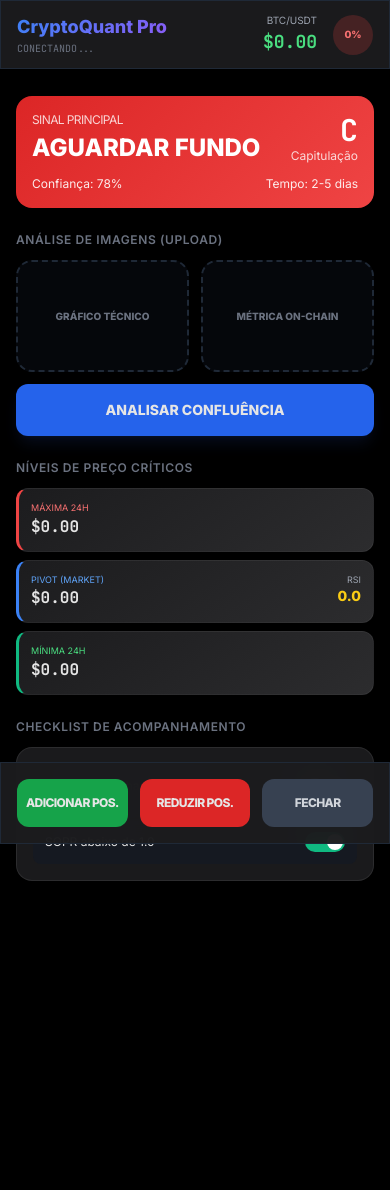
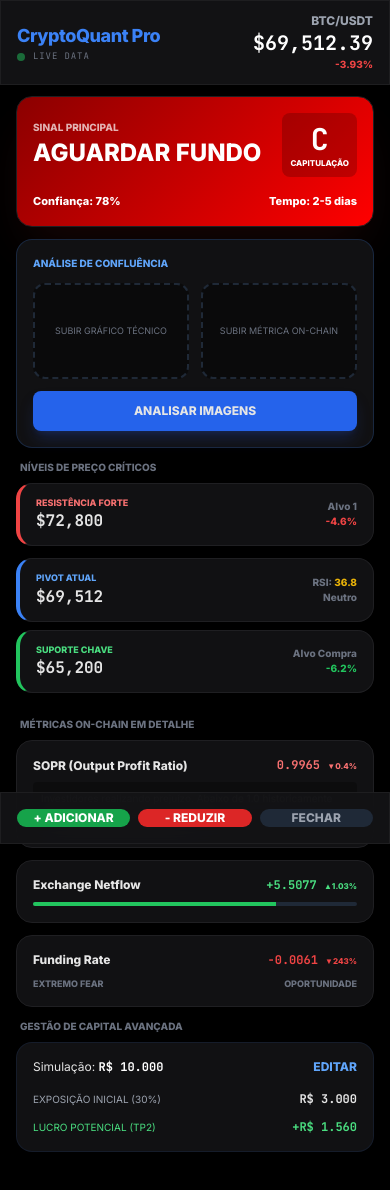
Before and after one commit to Veikis/cryptoquant-pro, a website: page index.html in a window 390 px wide. Before the commit the page ends 1101 px from the top, so only its background shows below. Drawn offline with nearby package versions, Linux system fonts and the light colour scheme.

Commit message:
Update index.html

```diff
--- a/index.html
+++ b/index.html
@@ -3,213 +3,194 @@
 <head>
     <meta charset="UTF-8">
     <meta name="viewport" content="width=device-width, initial-scale=1.0, maximum-scale=1.0, user-scalable=no, viewport-fit=cover">
-    <meta name="apple-mobile-web-app-capable" content="yes">
-    <meta name="apple-mobile-web-app-status-bar-style" content="black-translucent">
-    <title>CryptoQuant Pro Trader</title>
+    <title>CryptoQuant Pro Analytics</title>
     <script src="https://cdn.tailwindcss.com"></script>
     <link href="https://fonts.googleapis.com/css2?family=JetBrains+Mono:wght@400;700&family=Inter:wght@300;400;600;800&display=swap" rel="stylesheet">
     <style>
         * { font-family: 'Inter', sans-serif; -webkit-tap-highlight-color: transparent; }
         .mono { font-family: 'JetBrains Mono', monospace; }
-        body { background: #0a0a0a; color: #e5e5e5; padding-top: env(safe-area-inset-top); padding-bottom: 100px; overscroll-behavior: none; }
-        .glass { background: rgba(28, 28, 30, 0.95); backdrop-filter: blur(20px); border: 1px solid rgba(255, 255, 255, 0.08); }
-        .gradient-text { background: linear-gradient(135deg, #3b82f6 0%, #8b5cf6 100%); -webkit-background-clip: text; -webkit-text-fill-color: transparent; }
-        .signal-sell { background: linear-gradient(135deg, #dc2626 0%, #ef4444 100%); }
-        .signal-buy { background: linear-gradient(135deg, #059669 0%, #10b981 100%); }
-        .metric-card { background: linear-gradient(145deg, #1c1c1e 0%, #2c2c2e 100%); border: 1px solid rgba(255, 255, 255, 0.05); }
-        .level-support { border-left: 3px solid #10b981; }
-        .level-resistance { border-left: 3px solid #ef4444; }
-        .level-pivot { border-left: 3px solid #3b82f6; }
-        .ios-switch { width: 40px; height: 20px; background: #333; border-radius: 20px; position: relative; transition: 0.3s; }
-        .ios-switch.active { background: #10b981; }
-        .ios-switch::after { content: ''; width: 16px; height: 16px; background: white; border-radius: 50%; position: absolute; top: 2px; left: 2px; transition: 0.3s; }
-        .ios-switch.active::after { left: 22px; }
-        .hidden { display: none !important; }
+        body { background: #000; color: #e5e5e5; padding-bottom: 100px; }
+        .glass { background: rgba(20, 20, 22, 0.95); backdrop-filter: blur(20px); border: 1px solid rgba(255, 255, 255, 0.05); }
+        .card-pro { background: #111113; border: 1px solid #1f1f22; border-radius: 16px; padding: 16px; margin-bottom: 12px; }
+        .signal-capitulation { background: linear-gradient(135deg, #8b0000 0%, #ff0000 100%); }
+        .status-pill { padding: 2px 8px; border-radius: 4px; font-size: 10px; font-weight: bold; text-transform: uppercase; }
+        .btn-action { flex: 1; py: 14px; border-radius: 12px; font-weight: 800; font-size: 12px; text-transform: uppercase; }
+        .input-upload { display: none; }
+        .animate-pulse-slow { animation: pulse 3s cubic-bezier(0.4, 0, 0.6, 1) infinite; }
+        @keyframes pulse { 0%, 100% { opacity: 1; } 50% { opacity: .5; } }
     </style>
 </head>
-<body class="min-h-screen bg-black">
+<body class="safe-top">
 
-    <header class="fixed top-0 left-0 right-0 z-50 glass border-b border-gray-800 safe-top">
-        <div class="flex justify-between items-center px-4 py-3">
+    <header class="fixed top-0 left-0 right-0 z-50 glass border-b border-white/5 px-4 py-3 flex justify-between items-center">
         <div>
-                <h1 class="text-lg font-bold gradient-text">CryptoQuant Pro</h1>
-                <p id="last-update" class="text-[10px] text-gray-500 mono">CONECTANDO...</p>
-            </div>
+            <h1 class="text-blue-500 font-extrabold text-lg tracking-tight">CryptoQuant Pro</h1>
             <div class="flex items-center space-x-2">
-                <div class="text-right mr-2">
-                    <div class="text-[10px] text-gray-400">BTC/USDT</div>
-                    <div id="btc-price" class="text-lg font-bold mono text-green-400">$0.00</div>
-                </div>
-                <div id="price-change-pill" class="w-10 h-10 rounded-full bg-red-500/20 flex items-center justify-center">
-                    <span id="price-change" class="text-red-400 font-bold text-[10px]">0%</span>
+                <span class="w-2 h-2 bg-green-500 rounded-full animate-pulse"></span>
+                <span id="update-time" class="text-[9px] text-gray-500 mono uppercase tracking-widest">LIVE DATA</span>
             </div>
         </div>
+        <div class="text-right">
+            <div class="text-xs text-gray-400 font-bold">BTC/USDT</div>
+            <div id="btc-price" class="text-xl font-black mono text-white">$69,512.39</div>
+            <div id="btc-change" class="text-[10px] font-bold text-red-500">-3.93%</div>
         </div>
     </header>
 
-    <main class="pt-24 pb-24 px-4 max-w-lg mx-auto">
+    <main class="pt-24 px-4 max-w-lg mx-auto">
 
-        <div id="signal-card" class="mb-6 p-4 rounded-2xl signal-sell text-white shadow-lg">
-            <div class="flex justify-between items-start mb-3">
+        <div class="card-pro signal-capitulation text-white shadow-2xl shadow-red-900/20">
+            <div class="flex justify-between items-start mb-4">
                 <div>
-                    <div class="text-xs opacity-80 mb-1 uppercase tracking-tighter">Sinal Principal</div>
-                    <div id="signal-text" class="text-2xl font-bold">AGUARDAR FUNDO</div>
+                    <span class="text-[10px] uppercase opacity-70 font-bold">Sinal Principal</span>
+                    <h2 class="text-2xl font-black">AGUARDAR FUNDO</h2>
                 </div>
-                <div class="text-right">
-                    <div id="signal-letter" class="text-3xl font-bold mono">C</div>
-                    <div id="signal-desc" class="text-xs opacity-80">Capitulação</div>
+                <div class="text-center bg-black/20 p-2 rounded-lg min-w-[50px]">
+                    <span class="text-3xl font-black mono">C</span>
+                    <div class="text-[8px] uppercase font-bold">Capitulação</div>
                 </div>
             </div>
-            <div class="flex justify-between text-xs opacity-90">
-                <span id="confianca">Confiança: 78%</span>
+            <div class="flex justify-between text-[11px] font-bold">
+                <span>Confiança: 78%</span>
                 <span>Tempo: 2-5 dias</span>
             </div>
         </div>
 
-        <div class="mb-6">
-            <h3 class="text-xs font-semibold text-gray-500 mb-3 uppercase tracking-wider">Análise de Imagens (Upload)</h3>
-            <div class="grid grid-cols-2 gap-3">
-                <div class="h-28 border-2 border-dashed border-gray-800 rounded-2xl flex flex-col items-center justify-center bg-gray-900/30 relative overflow-hidden" onclick="document.getElementById('img-chart').click()">
-                    <input type="file" id="img-chart" class="hidden" accept="image/*" onchange="previewImg(this, 'preview-1', 'label-1')">
-                    <span id="label-1" class="text-[10px] text-gray-500 font-bold">GRÁFICO TÉCNICO</span>
-                    <img id="preview-1" class="hidden absolute inset-0 w-full h-full object-cover">
+        <div class="card-pro border-blue-500/20">
+            <h3 class="text-[10px] font-bold text-blue-400 uppercase mb-3">Análise de Confluência</h3>
+            <div class="grid grid-cols-2 gap-3 mb-3">
+                <div class="h-24 border-2 border-dashed border-gray-800 rounded-xl flex flex-col items-center justify-center bg-black/40 relative overflow-hidden" onclick="document.getElementById('f1').click()">
+                    <input type="file" id="f1" class="input-upload" accept="image/*" onchange="preview(this, 'p1', 'l1')">
+                    <span id="l1" class="text-[9px] text-gray-500 text-center px-2">SUBIR GRÁFICO TÉCNICO</span>
+                    <img id="p1" class="hidden absolute inset-0 w-full h-full object-cover">
                 </div>
-                <div class="h-28 border-2 border-dashed border-gray-800 rounded-2xl flex flex-col items-center justify-center bg-gray-900/30 relative overflow-hidden" onclick="document.getElementById('img-onchain').click()">
-                    <input type="file" id="img-onchain" class="hidden" accept="image/*" onchange="previewImg(this, 'preview-2', 'label-2')">
-                    <span id="label-2" class="text-[10px] text-gray-500 font-bold">MÉTRICA ON-CHAIN</span>
-                    <img id="preview-2" class="hidden absolute inset-0 w-full h-full object-cover">
+                <div class="h-24 border-2 border-dashed border-gray-800 rounded-xl flex flex-col items-center justify-center bg-black/40 relative overflow-hidden" onclick="document.getElementById('f2').click()">
+                    <input type="file" id="f2" class="input-upload" accept="image/*" onchange="preview(this, 'p2', 'l2')">
+                    <span id="l2" class="text-[9px] text-gray-500 text-center px-2">SUBIR MÉTRICA ON-CHAIN</span>
+                    <img id="p2" class="hidden absolute inset-0 w-full h-full object-cover">
                 </div>
             </div>
-            <button onclick="processConfluence()" class="w-full mt-3 bg-blue-600 hover:bg-blue-500 py-4 rounded-xl font-black text-sm transition-all active:scale-95 shadow-lg shadow-blue-900/20 uppercase">
-                Analisar Confluência
-            </button>
+            <button onclick="gerarPlano()" class="w-full bg-blue-600 py-3 rounded-lg text-xs font-black uppercase shadow-lg shadow-blue-900/40">Analisar Imagens</button>
         </div>
 
-        <div id="trade-plan" class="hidden animate-fade-in">
-            <h3 class="text-xs font-semibold text-gray-500 mb-3 uppercase tracking-wider">Plano de Trade Detalhado</h3>
-            <div class="glass rounded-2xl p-4 border border-blue-500/30 mb-6">
-                <div class="flex justify-between items-center mb-4 pb-3 border-b border-gray-800">
-                    <span class="text-sm font-semibold text-blue-400 uppercase">Setup: Recuperação</span>
-                    <span class="text-[10px] bg-blue-500/20 text-blue-400 px-2 py-1 rounded">Swing Trade</span>
+        <h3 class="text-[10px] font-bold text-gray-500 uppercase mb-2 ml-1">Níveis de Preço Críticos</h3>
+        <div class="space-y-2 mb-6">
+            <div class="card-pro border-l-4 border-l-red-500 flex justify-between items-center py-3">
+                <div>
+                    <div class="text-[9px] text-red-400 font-bold uppercase">Resistência Forte</div>
+                    <div class="text-md font-bold mono">$72,800</div>
                 </div>
-                <div class="space-y-4">
+                <div class="text-right text-[10px] text-gray-500 font-bold">Alvo 1 <br> <span class="text-red-500">-4.6%</span></div>
+            </div>
+            <div class="card-pro border-l-4 border-l-blue-500 flex justify-between items-center py-3">
                 <div>
-                        <div class="flex justify-between mb-2 text-[10px] text-gray-400 uppercase">Zona de Compra Sugerida</div>
-                        <div class="bg-green-500/10 p-3 rounded-lg border border-green-500/30">
-                            <div id="entry-price" class="text-lg font-bold mono text-green-400">$0.00</div>
-                            <div class="text-[9px] text-gray-500">Confluência detectada nas imagens</div>
+                    <div class="text-[9px] text-blue-400 font-bold uppercase">Pivot Atual</div>
+                    <div id="pivot-val" class="text-md font-bold mono">$69,512</div>
+                </div>
+                <div class="text-right text-[10px] text-gray-500 font-bold">RSI: <span class="text-yellow-500">36.8</span> <br> Neutro</div>
+            </div>
+            <div class="card-pro border-l-4 border-l-green-500 flex justify-between items-center py-3">
+                <div>
+                    <div class="text-[9px] text-green-400 font-bold uppercase">Suporte Chave</div>
+                    <div class="text-md font-bold mono">$65,200</div>
+                </div>
+                <div class="text-right text-[10px] text-gray-500 font-bold">Alvo Compra <br> <span class="text-green-500">-6.2%</span></div>
             </div>
         </div>
-                    <div class="grid grid-cols-2 gap-2">
-                        <div class="bg-gray-800/50 p-3 rounded-lg border border-gray-700">
-                            <div class="text-[9px] text-red-400 uppercase mb-1">Stop Loss</div>
-                            <div id="stop-price" class="font-bold mono text-sm">$0.00</div>
+
+        <div id="plano-container" class="hidden">
+            <div class="card-pro border-green-500/30 bg-green-500/5">
+                <div class="flex justify-between mb-4">
+                    <span class="text-xs font-black text-green-400 uppercase tracking-widest">Setup: Recuperação</span>
+                    <span class="bg-blue-500 text-[8px] px-2 py-1 rounded font-bold uppercase">Swing Trade</span>
                 </div>
-                        <div class="bg-gray-800/50 p-3 rounded-lg border border-gray-700">
-                            <div class="text-[9px] text-green-400 uppercase mb-1">Alvo TP1</div>
-                            <div id="tp-price" class="font-bold mono text-sm">$0.00</div>
+                <div class="grid grid-cols-2 gap-4 mb-4">
+                    <div class="bg-black/50 p-3 rounded-lg border border-white/5">
+                        <div class="text-[8px] text-gray-500 uppercase mb-1">Entrada Sugerida</div>
+                        <div id="trade-entry" class="text-lg font-black mono">$65,200</div>
                     </div>
+                    <div class="bg-black/50 p-3 rounded-lg border border-white/5 text-right">
+                        <div class="text-[8px] text-gray-500 uppercase mb-1">Stop Loss</div>
+                        <div id="trade-stop" class="text-lg font-black mono text-red-500">$63,450</div>
                     </div>
                 </div>
             </div>
         </div>
 
-        <div class="mb-6">
-            <h3 class="text-xs font-semibold text-gray-500 mb-3 uppercase tracking-wider">Níveis de Preço Críticos</h3>
-            <div class="space-y-2">
-                <div class="metric-card p-3 rounded-xl level-resistance flex justify-between">
-                    <div>
-                        <div class="text-[9px] text-red-400 uppercase">Máxima 24h</div>
-                        <div id="high-24h" class="text-md font-bold mono">$0.00</div>
+        <h3 class="text-[10px] font-bold text-gray-500 uppercase mb-2 ml-1">Métricas On-Chain em Detalhe</h3>
+
+        <div class="card-pro">
+            <div class="flex justify-between items-center mb-2">
+                <span class="text-xs font-bold">SOPR (Output Profit Ratio)</span>
+                <span class="text-xs font-bold mono text-red-400">0.9965 <span class="text-[8px]">▼0.4%</span></span>
             </div>
-                </div>
-                <div class="metric-card p-3 rounded-xl level-pivot flex justify-between">
-                    <div>
-                        <div class="text-[9px] text-blue-400 uppercase">Pivot (Market)</div>
-                        <div id="pivot-price" class="text-md font-bold mono">$0.00</div>
-                    </div>
-                    <div class="text-right">
-                        <div class="text-[9px] text-gray-400 uppercase">RSI</div>
-                        <div id="rsi-val" class="text-sm font-bold text-yellow-400">0.0</div>
-                    </div>
-                </div>
-                <div class="metric-card p-3 rounded-xl level-support flex justify-between">
-                    <div>
-                        <div class="text-[9px] text-green-400 uppercase">Mínima 24h</div>
-                        <div id="low-24h" class="text-md font-bold mono">$0.00</div>
-                    </div>
-                </div>
+            <div class="text-[10px] text-gray-400 leading-relaxed bg-black/30 p-2 rounded">
+                Investidores realizando prejuízo. Abaixo de 1.0 historicamente marca fundos locais de mercado.
             </div>
         </div>
 
-        <div class="mb-6">
-            <h3 class="text-xs font-semibold text-gray-500 mb-3 uppercase tracking-wider">Checklist de Acompanhamento</h3>
-            <div class="glass rounded-2xl p-4 space-y-3">
-                <div class="flex items-center justify-between p-3 bg-gray-900/50 rounded-lg" onclick="toggleSwitch(this)">
-                    <span class="text-xs">Confirmar Fechamento Diário</span>
-                    <div class="ios-switch"></div>
+        <div class="card-pro">
+            <div class="flex justify-between items-center mb-2">
+                <span class="text-xs font-bold">Exchange Netflow</span>
+                <span class="text-xs font-bold mono text-green-400">+5.5077 <span class="text-[8px]">▲1.03%</span></span>
             </div>
-                <div class="flex items-center justify-between p-3 bg-gray-900/50 rounded-lg" onclick="toggleSwitch(this)">
-                    <span class="text-xs">SOPR abaixo de 1.0</span>
-                    <div class="ios-switch active"></div>
+            <div class="h-1 bg-gray-800 rounded-full overflow-hidden">
+                <div class="w-3/4 h-full bg-green-500"></div>
+            </div>
+        </div>
+
+        <div class="card-pro">
+            <div class="flex justify-between items-center mb-2">
+                <span class="text-xs font-bold">Funding Rate</span>
+                <span class="text-xs font-bold mono text-red-500">-0.0061 <span class="text-[8px]">▼243%</span></span>
+            </div>
+            <div class="flex justify-between text-[9px] uppercase font-bold text-gray-500">
+                <span>Extremo Fear</span>
+                <span>Oportunidade</span>
+            </div>
+        </div>
+
+        <h3 class="text-[10px] font-bold text-gray-500 uppercase mb-2 ml-1">Gestão de Capital Avançada</h3>
+        <div class="card-pro border-blue-500/10">
+            <div class="flex justify-between text-xs mb-4">
+                <span>Simulação: <b class="mono text-white">R$ 10.000</b></span>
+                <span class="text-blue-400 font-bold uppercase">Editar</span>
+            </div>
+            <div class="space-y-3">
+                <div class="flex justify-between items-center">
+                    <span class="text-[10px] text-gray-400 uppercase">Exposição Inicial (30%)</span>
+                    <span class="text-xs font-bold mono">R$ 3.000</span>
+                </div>
+                <div class="flex justify-between items-center text-green-400">
+                    <span class="text-[10px] uppercase">Lucro Potencial (TP2)</span>
+                    <span class="text-xs font-bold mono">+R$ 1.560</span>
                 </div>
             </div>
         </div>
 
     </main>
 
-    <footer class="fixed bottom-0 left-0 right-0 glass border-t border-gray-800 safe-bottom p-4 z-50">
-        <div class="flex space-x-3 max-w-lg mx-auto">
-            <button class="flex-1 py-4 text-xs font-black bg-green-600 rounded-xl uppercase tracking-tighter">Adicionar Pos.</button>
-            <button class="flex-1 py-4 text-xs font-black bg-red-600 rounded-xl uppercase tracking-tighter">Reduzir Pos.</button>
-            <button class="flex-1 py-4 text-xs font-black bg-gray-700 rounded-xl uppercase tracking-tighter text-gray-300">Fechar</button>
+    <footer class="fixed bottom-0 left-0 right-0 glass border-t border-white/5 p-4 z-50">
+        <div class="flex space-x-2 max-w-lg mx-auto">
+            <button class="btn-action bg-green-600 text-white">+ ADICIONAR</button>
+            <button class="btn-action bg-red-600 text-white">- REDUZIR</button>
+            <button class="btn-action bg-gray-800 text-gray-400">FECHAR</button>
         </div>
     </footer>
 
     <script>
-        const WS_URL = window.location.origin.replace(/^http/, 'ws');
-        let ws = null;
-        let btcNow = 0;
+        let btcVal = 69512;
+        const ws = new WebSocket(window.location.origin.replace(/^http/, 'ws'));
 
-        function connect() {
-            ws = new WebSocket(WS_URL);
         ws.onmessage = (e) => {
-                const data = JSON.parse(e.data);
-                btcNow = data.price;
-                updateLiveUI(data);
+            const d = JSON.parse(e.data);
+            btcVal = d.price;
+            document.getElementById('btc-price').innerText = '$' + d.price.toLocaleString('en-US', {minimumFractionDigits:2});
+            document.getElementById('pivot-val').innerText = '$' + d.price.toLocaleString('en-US', {maximumFractionDigits:0});
+            document.getElementById('update-time').innerText = "LIVE • " + new Date().toLocaleTimeString();
         };
-            ws.onclose = () => setTimeout(connect, 3000);
-        }
 
-        function updateLiveUI(data) {
-            document.getElementById('btc-price').innerText = '$' + data.price.toLocaleString('en-US', {minimumFractionDigits:2});
-            document.getElementById('pivot-price').innerText = '$' + data.price.toLocaleString('en-US', {minimumFractionDigits:2});
-            document.getElementById('high-24h').innerText = '$' + data.high24h.toLocaleString();
-            document.getElementById('low-24h').innerText = '$' + data.low24h.toLocaleString();
-            document.getElementById('rsi-val').innerText = data.rsi.toFixed(1);
-
-            const change = data.change24h;
-            document.getElementById('price-change').innerText = (change > 0 ? '+' : '') + change.toFixed(2) + '%';
-            document.getElementById('price-change-pill').className = `w-10 h-10 rounded-full flex items-center justify-center ${change >= 0 ? 'bg-green-500/20' : 'bg-red-500/20'}`;
-
-            document.getElementById('last-update').innerText = "LIVE • " + new Date().toLocaleTimeString();
-
-            // Lógica de Cor do Sinal Baseado no RSI
-            const sc = document.getElementById('signal-card');
-            if(data.rsi < 40) {
-                sc.className = "mb-6 p-4 rounded-2xl bg-green-600 text-white shadow-lg shadow-green-900/20";
-                document.getElementById('signal-text').innerText = "ZONA DE COMPRA";
-                document.getElementById('signal-letter').innerText = "B";
-                document.getElementById('signal-desc').innerText = "Oversold";
-            } else if(data.rsi > 60) {
-                sc.className = "mb-6 p-4 rounded-2xl bg-red-600 text-white shadow-lg shadow-red-900/20";
-                document.getElementById('signal-text').innerText = "ZONA DE VENDA";
-                document.getElementById('signal-letter').innerText = "S";
-                document.getElementById('signal-desc').innerText = "Overbought";
-            }
-        }
-
-        function previewImg(input, imgId, labelId) {
+        function preview(input, imgId, labelId) {
             if (input.files && input.files[0]) {
                 const reader = new FileReader();
                 reader.onload = (e) => {
@@ -221,27 +202,12 @@
             }
         }
 
-        function processConfluence() {
-            if(!document.getElementById('img-chart').files[0]) {
-                alert("Por favor, suba pelo menos o gráfico principal.");
-                return;
+        function gerarPlano() {
+            document.getElementById('plano-container').classList.remove('hidden');
+            document.getElementById('trade-entry').innerText = '$' + (btcVal * 0.98).toLocaleString('en-US', {maximumFractionDigits:0});
+            document.getElementById('trade-stop').innerText = '$' + (btcVal * 0.95).toLocaleString('en-US', {maximumFractionDigits:0});
+            window.scrollTo({ top: 300, behavior: 'smooth' });
         }
-
-            // Simula o processamento e mostra o plano de trade baseado no preço da Binance
-            document.getElementById('trade-plan').classList.remove('hidden');
-            document.getElementById('entry-price').innerText = '$' + (btcNow * 0.992).toLocaleString('en-US', {maximumFractionDigits:0});
-            document.getElementById('stop-price').innerText = '$' + (btcNow * 0.975).toLocaleString('en-US', {maximumFractionDigits:0});
-            document.getElementById('tp-price').innerText = '$' + (btcNow * 1.04).toLocaleString('en-US', {maximumFractionDigits:0});
-
-            window.scrollTo({ top: 200, behavior: 'smooth' });
-        }
-
-        function toggleSwitch(el) {
-            const sw = el.querySelector('.ios-switch');
-            sw.classList.toggle('active');
-        }
-
-        connect();
     </script>
 </body>
 </html>
```
Lines whose indentation alone changed are shown as unchanged.
